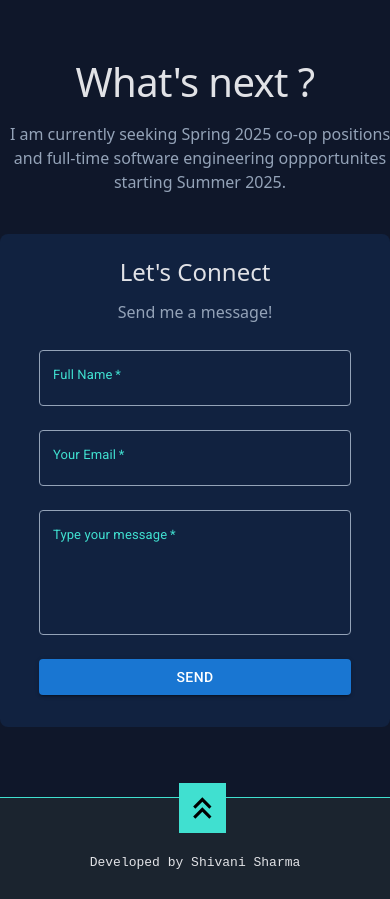
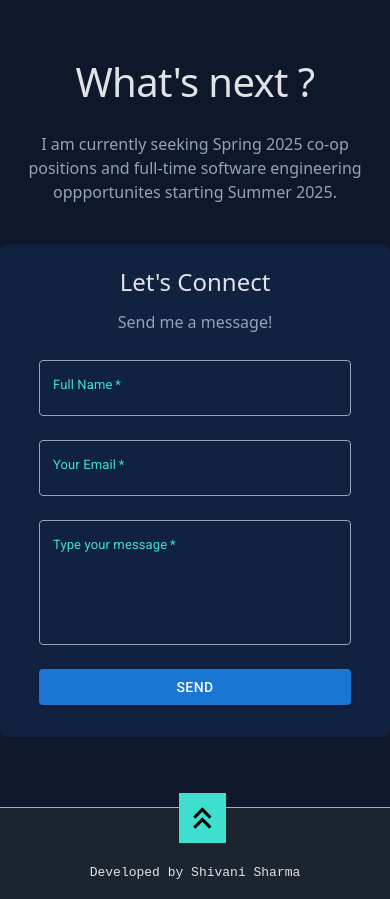
Before and after one commit to shivani1805/dev-portfolio, a React (Create React App) app: page / in a window 390 px wide. Shown: the part 5940-6839 px from the top of the page. Built offline with nearby package versions, Linux system fonts and the light colour scheme.

Commit message:
contact sub header changed

```diff
--- a/src/Components/Contact/Contact.css
+++ b/src/Components/Contact/Contact.css
@@ -84,7 +84,9 @@
   }
   .contact-sub-header{
     width: 100%;
-    margin-left: 5px;
-    margin-right: 5px;
+    padding-left: 20px;
+    padding-right: 20px;
+    margin-left: 0;
+    margin-top: 30px;
   }
   }
```
